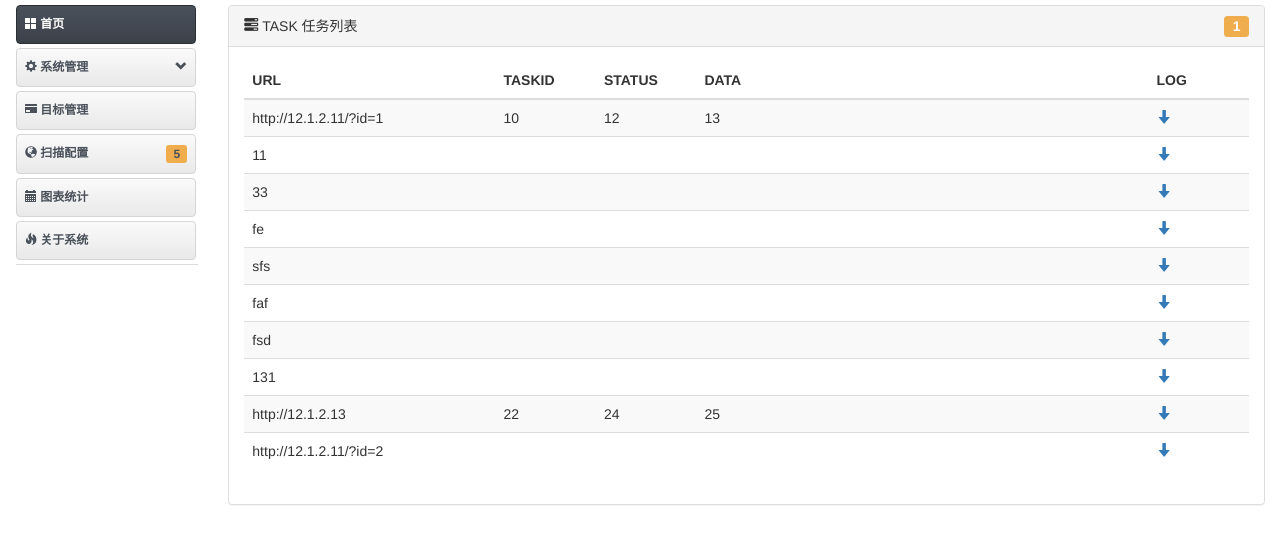
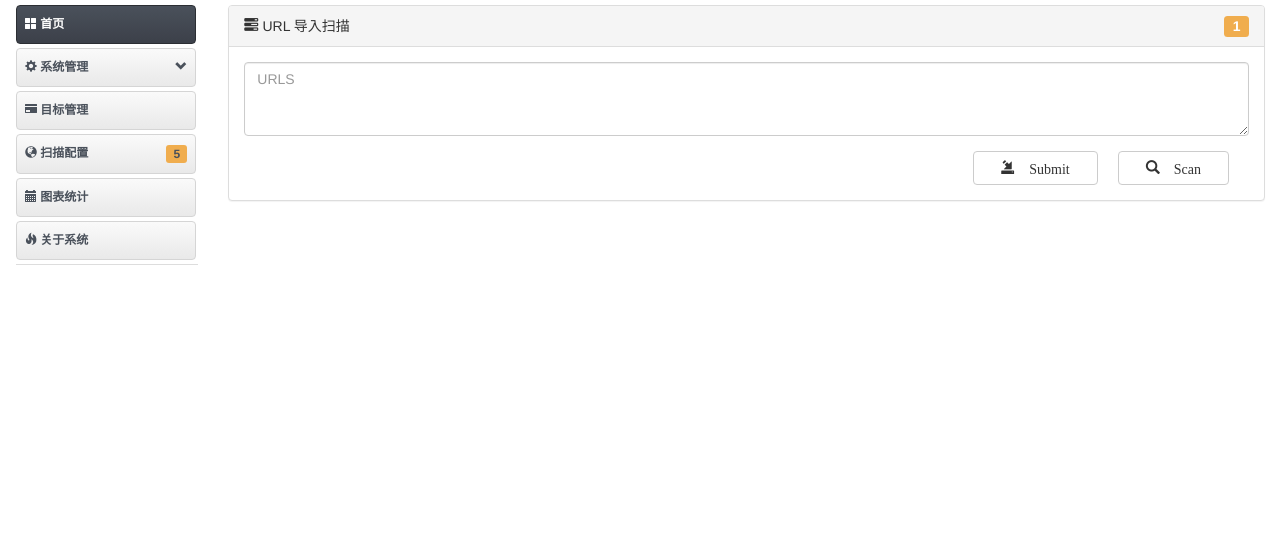
Before and after one commit to zwj2017-NK/MyBlog1, a Django app: page / in a window 1280 px wide. Shown: the part 51-595 px from the top of the page. Run offline with Django 3.2, Linux system fonts and the light colour scheme; data comes from the database, SQL or seed files in the repository; both versions use the stored data as it was after the commit; some libraries are stand-ins or nearby versions.

Commit message:
DSScan
1. 新增一个数据模型 UrlList，用于保存提交的URLS
2. 完善提交URL页面及扫描Scan

```diff
--- a/DjangoProject-DSScan/DSScan/DSScan/urls.py
+++ b/DjangoProject-DSScan/DSScan/DSScan/urls.py
@@ -19,5 +19,6 @@ from sqliscan import views
 
 urlpatterns = [
     url(r'^admin/', admin.site.urls),
-    url(r'^$', views.sql_tasks, name='sql_tasks'),
+    url(r'^task/', views.sql_tasks, name='sql_tasks'),
+    url(r'^$', views.url_sql, name='url_sql'),
 ]
--- /dev/null
+++ b/DjangoProject-DSScan/DSScan/sqliscan/forms.py
@@ -0,0 +1,8 @@
+from django import forms
+from .models import UrlList
+
+class UrlListForm(forms.ModelForm):
+
+    class Meta:
+        model = UrlList
+        fields = ('target_urls', )
--- a/DjangoProject-DSScan/DSScan/sqliscan/models.py
+++ b/DjangoProject-DSScan/DSScan/sqliscan/models.py
@@ -8,6 +8,7 @@ from django.contrib.postgres.fields import JSONField
 class SqlInjection(models.Model):
     task_id = models.CharField('任务id', max_length=1000, db_index=True)
     target_url = models.URLField(max_length=1000, unique=True)
+    # target_urls = models.TextField(null=True)
     scan_status = models.CharField(max_length=1000)
     scan_data = models.CharField(max_length=1000)
     scan_log = models.CharField(max_length=1000)
@@ -15,3 +16,7 @@ class SqlInjection(models.Model):
 
     class Meta:
         ordering = ('-vulnerability', )
+
+
+class UrlList(models.Model):
+    target_urls = models.TextField(null=True)
--- /dev/null
+++ b/DjangoProject-DSScan/DSScan/sqliscan/sqls.py
@@ -0,0 +1 @@
+# -*- coding: utf-8 -*-
--- a/DjangoProject-DSScan/DSScan/sqliscan/templates/sqliscan/base.html
+++ b/DjangoProject-DSScan/DSScan/sqliscan/templates/sqliscan/base.html
@@ -82,7 +82,10 @@
         .label {
             font-size: 100%;
         }
+
+
     </style>
+
 </head>
 <body>
         <div class="navbar navbar-inverse navbar-static-top">
--- /dev/null
+++ b/DjangoProject-DSScan/DSScan/sqliscan/templates/sqliscan/open.html
@@ -0,0 +1,40 @@
+{% extends "sqliscan/base.html" %}
+
+{% block title %}DSScan{% endblock %}
+
+{% block content %}
+    <div class="panel panel-default">
+        <div class="panel-heading">
+            <i class="glyphicon glyphicon-tasks"></i>
+            URL 导入扫描
+            <span class="label label-warning pull-right">1</span>
+        </div>
+
+        <div class="panel-body">
+            <form action="." method="post" class="form-horizontal" role="form">
+
+                <div class="form-group col-group-sm">
+                    <div class="col-lg-12">
+                        <textarea rows="3" class="form-control" placeholder="URLS" name="target_urls" required></textarea>
+                    </div>
+                </div>
+
+                {% csrf_token %}
+
+
+                <a href="task">
+                    <button type="submit" class="btn btn-default navbar-right" >
+                        <span class="col-lg-1"><span class="glyphicon glyphicon-search"> Scan</span></span>
+                    </button>
+                </a>
+
+                <button type="submit" class="btn btn-default navbar-right" >
+                    <span class="col-lg-1"><span class="glyphicon glyphicon-import"> Submit</span></span>
+                </button>
+
+
+            </form>
+
+        </div>
+    </div>
+{% endblock %}
--- a/DjangoProject-DSScan/DSScan/sqliscan/templates/sqliscan/task.html
+++ b/DjangoProject-DSScan/DSScan/sqliscan/templates/sqliscan/task.html
@@ -18,7 +18,6 @@
          	    <col style="width:10%">
          	    <col style="width:45%">
          	    <col style="width:10%">
-{#         	<col style="width:15%">#}
          	</colgroup>
 
                 <thead>
@@ -36,14 +35,17 @@
                             <td>{{ task.scan_status }}</td>
                             <td>{{ task.scan_data }}</td>
                             <td>
-                                <a  href="#" data-toggle="modal" data-target="#myModal">
+                                <a  href="#{{ task.task_id }}" data-toggle="modal" data-target="#{{ task.task_id }}">
                                     <span class="glyphicon glyphicon-arrow-down"></span>
                                 </a>
-                                <div class="modal fade" id="myModal" tabindex="-1" role="dialog" aria-labelledby="myModalLabel">
+                                <div class="modal fade" id="{{ task.task_id }}" tabindex="-1" role="dialog" aria-labelledby="myModalLabel">
                                 <div class="modal-dialog">
                                 <div class="modal-content">
                                     <div class="modal-header">
-                                        <button data-dismiss="modal" class="close" type="button"><span aria-hidden="true">×</span><span class="sr-only">Close</span></button>
+                                        <button data-dismiss="modal" class="close" type="button">
+                                            <span aria-hidden="true">×</span>
+                                            <span class="sr-only">Close</span>
+                                        </button>
                                         <h4 class="modal-title">SCAN LOG</h4>
                                     </div>
                                     <div class="modal-body">
@@ -62,4 +64,5 @@
             </table>
         </div>
     </div>
+
 {% endblock %}
--- a/DjangoProject-DSScan/DSScan/sqliscan/views.py
+++ b/DjangoProject-DSScan/DSScan/sqliscan/views.py
@@ -1,9 +1,49 @@
 # -*- coding: utf-8 -*-
 
 from django.shortcuts import render
-from .models import SqlInjection
+from .models import SqlInjection, UrlList
+from .forms import UrlListForm
+
 
 # 显示所有扫描任务
 def sql_tasks(request):
+    # UrlList 所有对象
+    url_lists = UrlList.objects.all()
+    # 每个UrlList对象
+    for each_list in url_lists:
+        # print each_list.target_urls
+        # 每个UrlList对象中的所有urls
+        urls = each_list.target_urls
+        # 进行字符串分割，生成一个列表，前端输入数据是以换行回车
+        url_list = urls.split('\r\n')
+        # print url_list
+        for each_url in url_list:
+            # SqlInjection.objects.values() 返回的是字典为元素的一列数据的列表，所以dic_url是字典
+            dic_url = {'target_url': each_url}
+            # 如果SqlInjection数据表中没有，则增加至其中
+            if dic_url not in SqlInjection.objects.values("target_url"):
+                # print SqlInjection.objects.values("target_url")
+                SqlInjection.objects.create(target_url=each_url)
+
     tasks = SqlInjection.objects.all()
+
     return render(request, 'sqliscan/task.html', {'tasks': tasks})
+
+
+# 导入扫描URL列表
+def url_sql(request):
+
+    if request.method == 'POST':
+        form = UrlListForm(request.POST)
+        if form.is_valid():
+            # single_urls = form.cleaned_data['target_urls']
+            # print single_urls
+            # single_url = single_urls.split('\r\n')
+            # print single_url
+            # url_form = form.save(commit=False)
+            # url_form.save()
+            form.save()
+    else:
+        form = UrlListForm()
+
+    return render(request, 'sqliscan/open.html', {'form': form})
```
Also changed, not shown: DjangoProject-DSScan/DSScan/sqliscan/admin.py (+7 -2 lines), DjangoProject-DSScan/DSScan/db.sqlite3, DjangoProject-DSScan/DSScan/sqliscan/migrations/0003_auto_20170112_2111.py (added), DjangoProject-DSScan/DSScan/sqliscan/migrations/0004_urllist.py (added), 7 other files. Lines whose indentation alone changed are shown as unchanged.
